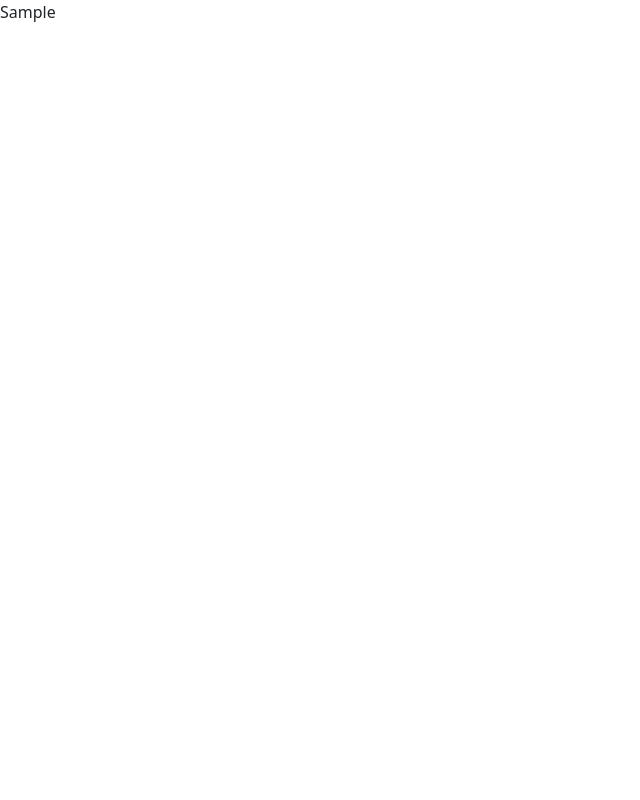
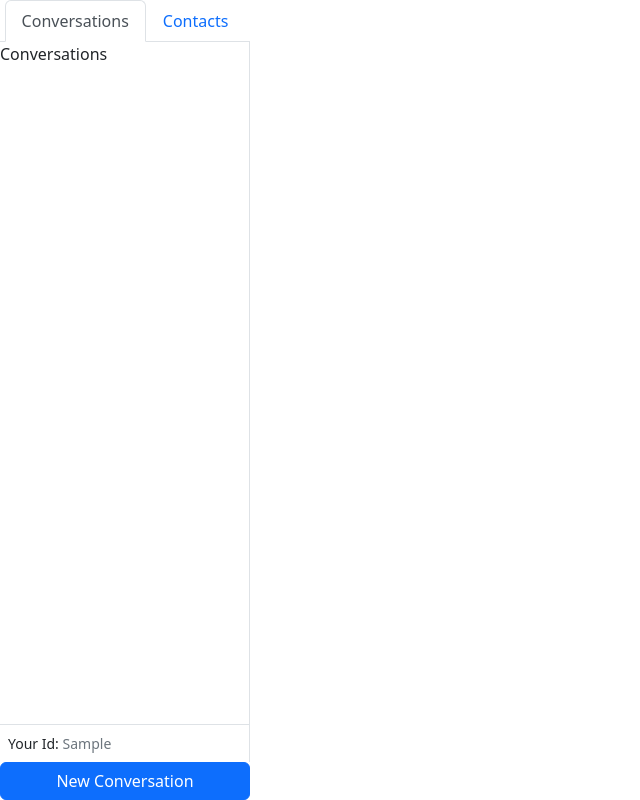
Before and after one commit to mrohrba4/ReactChatAppTut, a React (Create React App) app: page / in a window 1280 px wide. Both pictures are taken after typing "Sample" into the empty fields and a click on the button "Login". Shown: the whole page, without its empty margins (0-640 px from the left). Built offline with nearby package versions, Linux system fonts and the light colour scheme.

Commit message:
Add contacts, conversations and sidebar function

```diff
--- /dev/null
+++ b/src/components/Contacts.js
@@ -0,0 +1,7 @@
+import React from 'react'
+
+export default function Contacts() {
+  return (
+    <div>Contacts</div>
+  )
+}
--- /dev/null
+++ b/src/components/Conversations.js
@@ -0,0 +1,9 @@
+import React from 'react'
+
+export default function Conversations() {
+  return (
+    <div>
+        Conversations
+    </div>
+  )
+}
--- a/src/components/Dashboard.js
+++ b/src/components/Dashboard.js
@@ -1,9 +1,10 @@
 import React from 'react'
+import Sidebar from './Sidebar'
 
 export default function Dashboard({ id }) {
   return (
-    <div>
-        {id}
+    <div className="d-flex" style={{ height: '100vh' }}>
+        <Sidebar id={id} />
     </div>
   )
 }
--- /dev/null
+++ b/src/components/Sidebar.js
@@ -0,0 +1,44 @@
+import React, { useState } from 'react';
+import { Tab, Nav, Button } from 'react-bootstrap';
+import Conversations from './Conversations';
+import Contacts from './Contacts';
+
+const CONVERSATIONS_KEY = 'conversations';
+const CONTACTS_KEY = 'contacts';
+
+export default function Sidebar({ id }) {
+    const [activeKey, setActiveKey] = useState(CONVERSATIONS_KEY);
+    const conversationsOpen = activeKey === CONVERSATIONS_KEY;
+
+    return (
+        <div style={{ width: '250px' }} className="d-flex flex-column">
+            <Tab.Container activeKey={activeKey} onSelect={setActiveKey}>
+                <Nav variant="tabs" className="justify-content-center">
+                    <Nav.Item>
+                        <Nav.Link eventKey={CONVERSATIONS_KEY}>Conversations</Nav.Link>
+                    </Nav.Item>
+                    <Nav.Item>
+                        <Nav.Link eventKey={CONTACTS_KEY}>Contacts</Nav.Link>
+                    </Nav.Item>
+                </Nav>
+                <Tab.Content className='border-end overflow-auto flex-grow-1'>
+
+                    <Tab.Pane eventKey={CONVERSATIONS_KEY}>
+                        <Conversations />
+                    </Tab.Pane>
+
+                    <Tab.Pane eventKey={CONTACTS_KEY}>
+                        <Contacts />
+                    </Tab.Pane>
+
+                </Tab.Content>
+                <div className='p-2 border-top border-end small'>
+                    Your Id: <span className='text-muted'>{id}</span>
+                </div>
+                <Button>
+                    New {conversationsOpen ? 'Conversation' : 'Contact'}
+                </Button>
+            </Tab.Container>
+        </div>
+  )
+}
```
